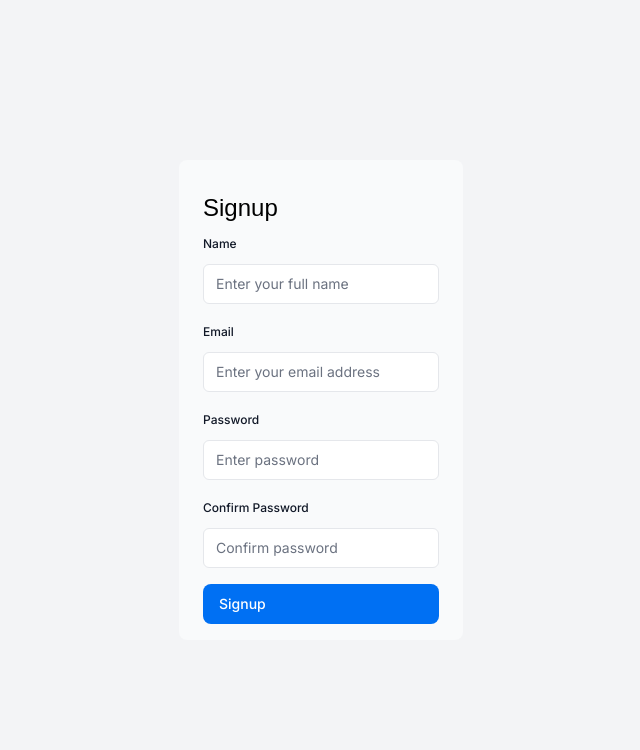
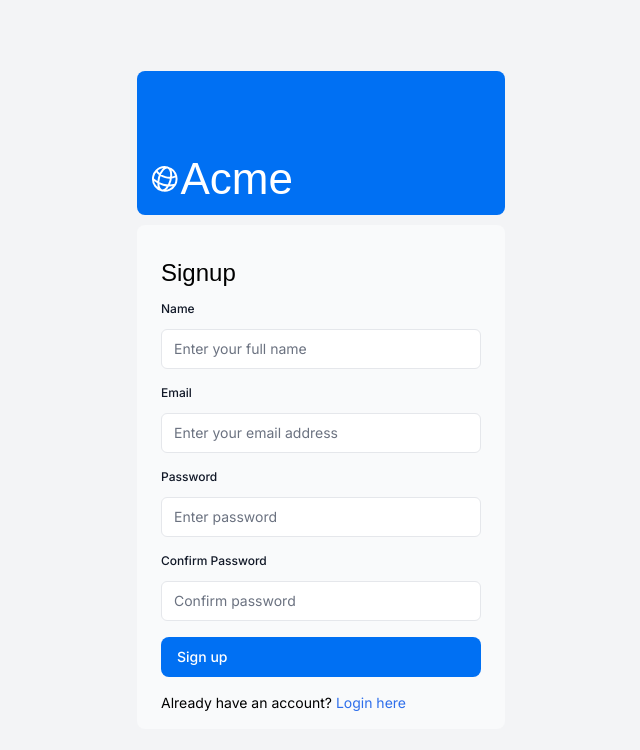
Before and after one commit to imaazkhalid/nextjs-dashboard, a Next.js app: page /signup in a window 1280 px wide. Shown: the top 750 px of the page, without its empty margins (319-959 px from the left). Built offline with nearby package versions, Linux system fonts and the light colour scheme; a web font is replaced by a local one.

Commit message:
improve signup

```diff
--- a/app/api/signup/route.ts
+++ b/app/api/signup/route.ts
@@ -42,7 +42,10 @@ export async function POST(req: Request) {
 
         await sql`INSERT INTO users (name, email, password) VALUES (${name}, ${email}, ${hashedPassword})`;
 
-        return NextResponse.json({ message: 'User registered successfully' });
+        return NextResponse.json(
+            { message: 'User registered successfully', redirectTo: '/login' },
+            { status: 201 }
+        );
     } catch (error) {
         console.error('Error during signup:', error);
         return NextResponse.json(
--- a/app/login/page.tsx
+++ b/app/login/page.tsx
@@ -4,7 +4,7 @@ import { Suspense } from 'react';
 
 export default function LoginPage() {
   return (
-    <main className="flex items-center justify-center h-screen">
+    <main className="flex items-center justify-center min-h-screen bg-gray-100">
       <div className="relative mx-auto flex w-full max-w-[400px] flex-col space-y-2.5 p-4">
         <div className="flex h-20 w-full items-end rounded-lg bg-blue-500 p-3 md:h-36">
           <div className="w-32 text-white md:w-36">
--- a/app/signup/page.tsx
+++ b/app/signup/page.tsx
@@ -1,9 +1,20 @@
 import SignupForm from '@/app/ui/signup-form';
+import AcmeLogo from '../ui/acme-logo';
+import { Suspense } from 'react';
 
 export default function SignupPage() {
-  return (
-    <main className="flex items-center justify-center min-h-screen bg-gray-100">
-      <SignupForm />
-    </main>
-  );
+    return (
+        <main className="flex items-center justify-center min-h-screen bg-gray-100">
+            <div className="relative mx-auto flex w-full max-w-[400px] flex-col space-y-2.5 p-4">
+                <div className="flex h-20 w-full items-end rounded-lg bg-blue-500 p-3 md:h-36">
+                    <div className="w-32 text-white md:w-36">
+                        <AcmeLogo />
+                    </div>
+                </div>
+                <Suspense>
+                    <SignupForm />
+                </Suspense>
+            </div>
+        </main>
+    );
 }
--- a/app/ui/signup-form.tsx
+++ b/app/ui/signup-form.tsx
@@ -2,9 +2,17 @@
 
 import { useState } from 'react';
 import { lusitana } from '@/app/ui/fonts';
+import { useRouter } from 'next/navigation';
 import { Button } from '@/app/ui/button';
+import Link from 'next/link';
+import {
+  AtSymbolIcon,
+  KeyIcon,
+  ExclamationCircleIcon,
+} from '@heroicons/react/24/outline';
 
 export default function SignupForm() {
+  const router = useRouter();
   const [formData, setFormData] = useState({
     name: '',
     email: '',
@@ -12,7 +20,7 @@ export default function SignupForm() {
     confirmPassword: '',
   });
   const [errorMessage, setErrorMessage] = useState('');
-  const [successMessage, setSuccessMessage] = useState('');
+  const [isSubmitting, setIsSubmitting] = useState(false);
 
   const handleChange = (event: React.ChangeEvent<HTMLInputElement>) => {
     const { name, value } = event.target;
@@ -22,7 +30,7 @@ export default function SignupForm() {
   const handleSubmit = async (event: React.FormEvent) => {
     event.preventDefault();
     setErrorMessage('');
-    setSuccessMessage('');
+    setIsSubmitting(true);
 
     try {
       const response = await fetch('/api/signup', {
@@ -34,12 +42,14 @@ export default function SignupForm() {
       const data = await response.json();
       if (!response.ok) {
         setErrorMessage(data.error || 'Signup failed');
+        setIsSubmitting(false);
       } else {
-        setSuccessMessage(data.message || 'Signup successful');
+        router.push(data.redirectTo || '/login');
       }
     } catch (error) {
       console.error('Database Error:', error);
       setErrorMessage('An error occurred. Please try again.');
+      setIsSubmitting(false);
     }
   };
 
@@ -53,7 +63,7 @@ export default function SignupForm() {
               Name
             </label>
             <input
-              className="block w-full rounded-md border border-gray-200 py-[9px] px-3 text-sm"
+              className="block w-full rounded-md border-gray-200 py-[9px] px-3 text-sm"
               id="name"
               type="text"
               name="name"
@@ -64,11 +74,11 @@ export default function SignupForm() {
             />
           </div>
           <div className="mt-4">
-            <label className="mb-3 mt-5 block text-xs font-medium text-gray-900" htmlFor="email">
+            <label className="mb-3 block text-xs font-medium text-gray-900" htmlFor="email">
               Email
             </label>
             <input
-              className="block w-full rounded-md border border-gray-200 py-[9px] px-3 text-sm"
+              className="block w-full rounded-md border-gray-200 py-[9px] px-3 text-sm"
               id="email"
               type="email"
               name="email"
@@ -79,11 +89,11 @@ export default function SignupForm() {
             />
           </div>
           <div className="mt-4">
-            <label className="mb-3 mt-5 block text-xs font-medium text-gray-900" htmlFor="password">
+            <label className="mb-3 block text-xs font-medium text-gray-900" htmlFor="password">
               Password
             </label>
             <input
-              className="block w-full rounded-md border border-gray-200 py-[9px] px-3 text-sm"
+              className="block w-full rounded-md border-gray-200 py-[9px] px-3 text-sm"
               id="password"
               type="password"
               name="password"
@@ -95,14 +105,11 @@ export default function SignupForm() {
             />
           </div>
           <div className="mt-4">
-            <label
-              className="mb-3 mt-5 block text-xs font-medium text-gray-900"
-              htmlFor="confirmPassword"
-            >
+            <label className="mb-3 block text-xs font-medium text-gray-900" htmlFor="confirmPassword">
               Confirm Password
             </label>
             <input
-              className="block w-full rounded-md border border-gray-200 py-[9px] px-3 text-sm"
+              className="block w-full rounded-md border-gray-200 py-[9px] px-3 text-sm"
               id="confirmPassword"
               type="password"
               name="confirmPassword"
@@ -114,9 +121,15 @@ export default function SignupForm() {
             />
           </div>
         </div>
-        <Button className="mt-4 w-full">Signup</Button>
-        {errorMessage && <p className="mt-4 text-sm text-red-500">{errorMessage}</p>}
-        {successMessage && <p className="mt-4 text-sm text-green-500">{successMessage}</p>}
+        <Button className="mt-4 w-full" disabled={isSubmitting}>
+          {isSubmitting ? 'Signing up...' : 'Sign up'}
+        </Button>
+        <div className="mt-2 text-sm text-red-500">{errorMessage}</div>
+        <div className="flex justify-between items-center mt-4">
+          <p className="text-sm">
+            Already have an account? <Link href="/login" className="text-blue-600">Login here</Link>
+          </p>
+        </div>
       </div>
     </form>
   );
```
